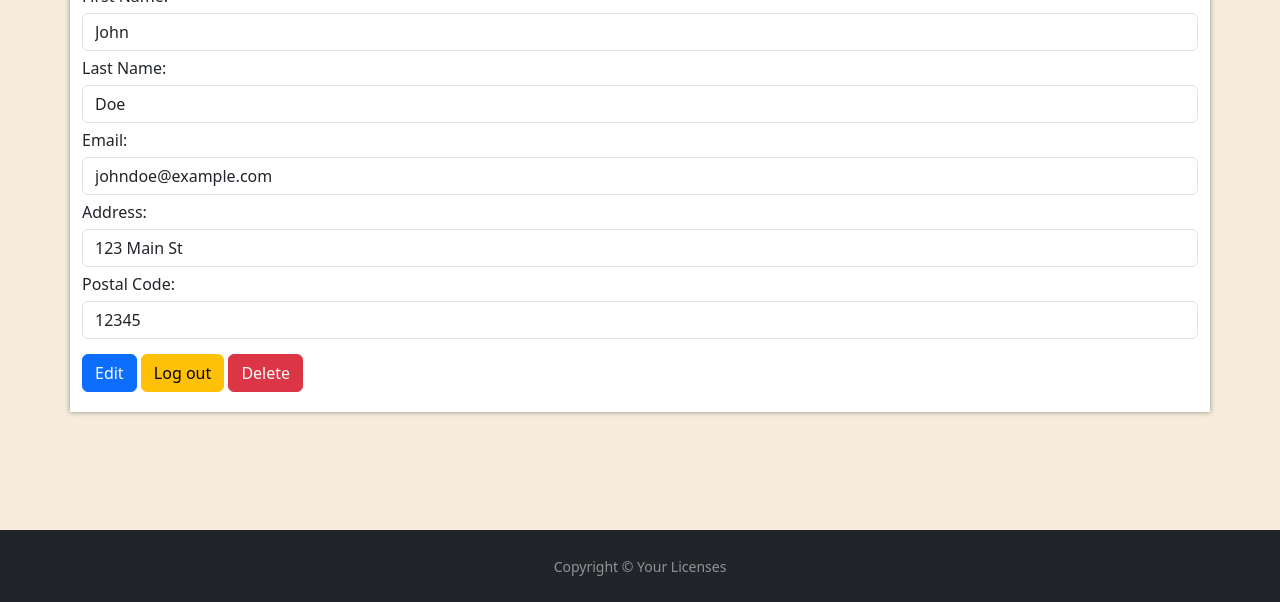
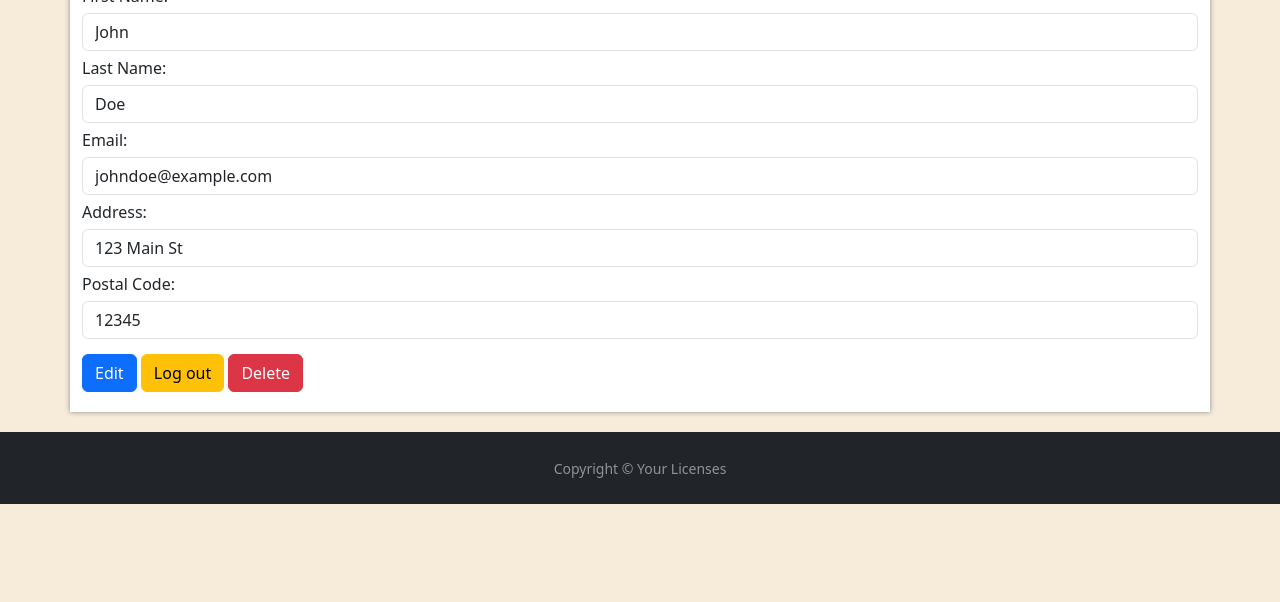
Before and after one commit to StanOfOld/HTML-Project-SOEN-287, a website: page YourLicensesProject/Public/ClientInfo.html in a window 1280 px wide. Shown: the part 198-800 px from the top of the page. Drawn offline with nearby package versions, Linux system fonts and the light colour scheme; no server answers.

Commit message:
fixed the footer and the visibility of the text.

```diff
--- a/YourLicensesProject/Public/ClientInfo.html
+++ b/YourLicensesProject/Public/ClientInfo.html
@@ -50,13 +50,10 @@
 
             </form>
     </div>
-    <footer class="flex-shrink-0 py-4 bg-dark text-white-50" style="margin-top: 100px; margin-bottom: 0;position: absolute;
-    bottom: 0;
-    width: 100%;
-    padding: 1rem;">
-      <div class="container text-center">
-        <small>Copyright &copy; Your Licenses</small>
-      </div>
-    </footer>
+    <footer class="flex-shrink-0 py-4 bg-dark text-white-50">
+        <div class="container text-center">
+          <small>Copyright &copy; Your Licenses</small>
+        </div>
+      </footer>
 </body>
 </html>
```
Also changed, not shown: YourLicensesProject/Public/Provider.html (+1 -1 lines), YourLicensesProject/Public/home.html (+2 -2 lines).
